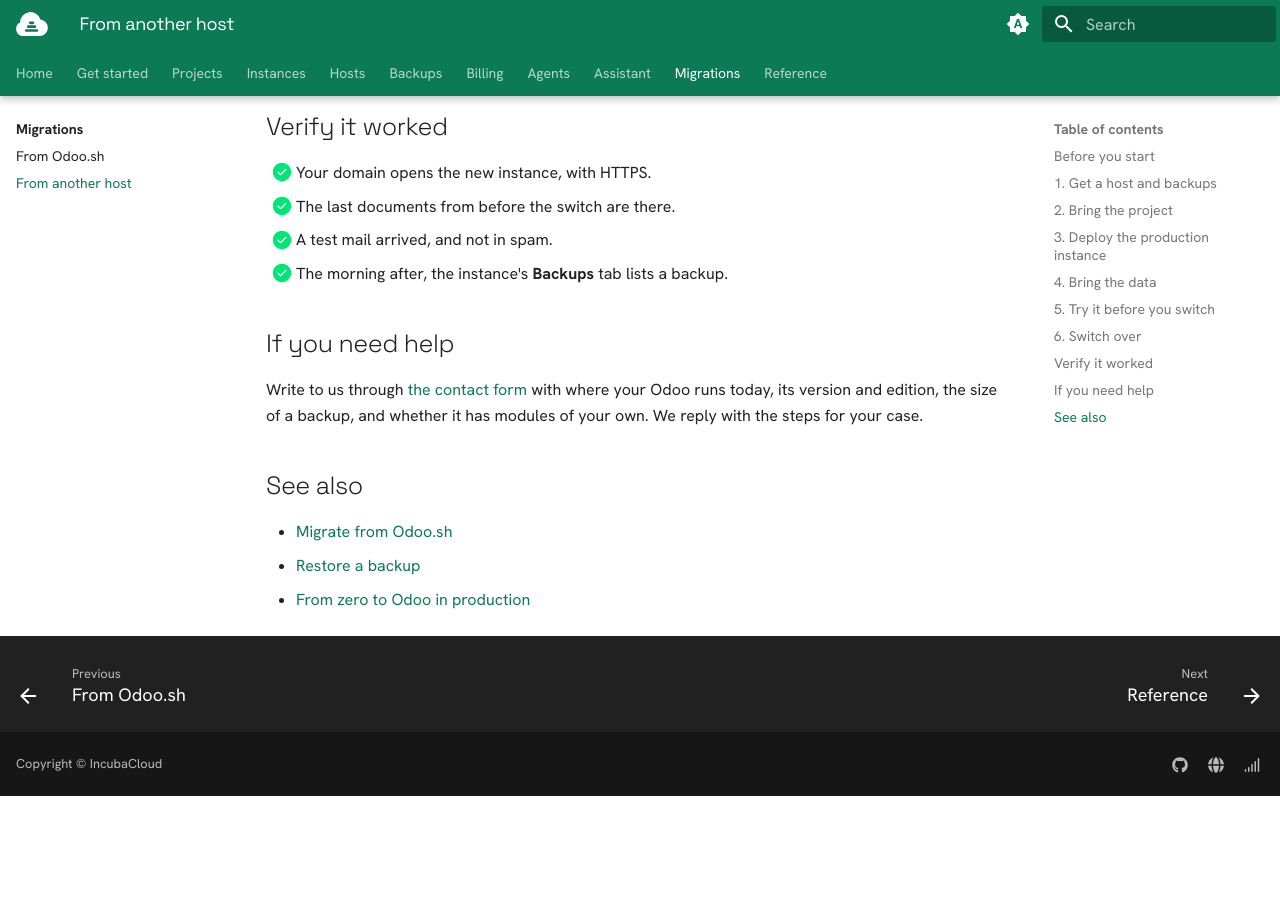
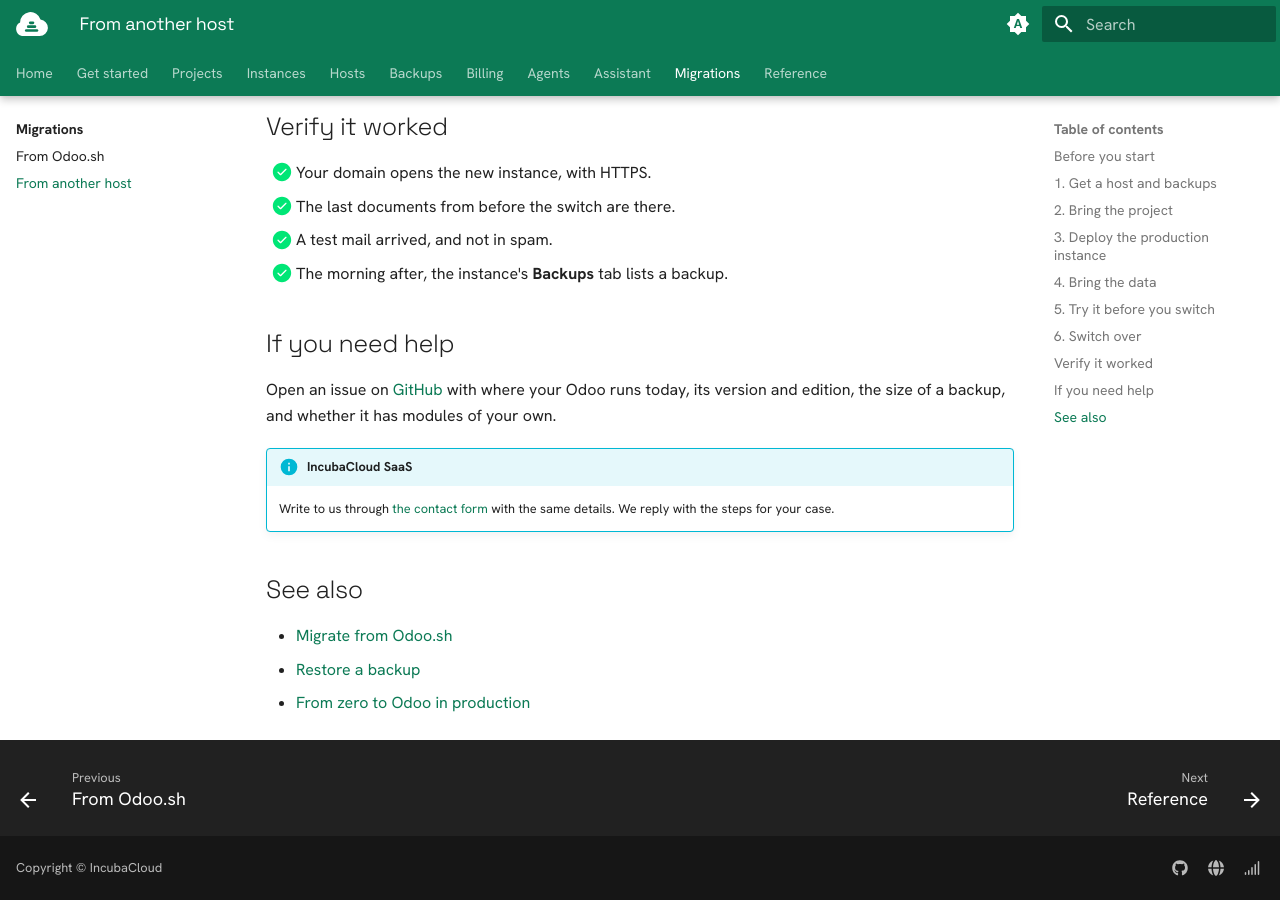
Before and after one commit to incubacloud/incubacloud, an MkDocs documentation site: the page built from docs/user/docs/migrations/from-another-host.md, in a window 1280 px wide and 900 px high, scrolled down 3056 px. Built offline with MkDocs 1.6.1 and Material for MkDocs 9.7.7, drawn with Linux system fonts in a browser that asks for light colours; plug-ins that fetch from the network failed and are left out; before the commit the page ends 3852 px from its top, so only the background shows below that.

Commit message:
[DOC] incubacloud: Migrate from another host sends who needs help to an issue on GitHub, and the hosted service's contact form goes in its own box

```diff
--- a/docs/user/docs/migrations/from-another-host.md
+++ b/docs/user/docs/migrations/from-another-host.md
@@ -153,9 +153,13 @@
 
 ## If you need help
 
-Write to us through [the contact form](https://www.incubacloud.io/contactus)
+Open an issue on [GitHub](https://github.com/incubacloud/incubacloud/issues)
 with where your Odoo runs today, its version and edition, the size of a backup,
-and whether it has modules of your own. We reply with the steps for your case.
+and whether it has modules of your own.
+
+!!! info "IncubaCloud SaaS"
+    Write to us through [the contact form](https://www.incubacloud.io/contactus)
+    with the same details. We reply with the steps for your case.
 
 ## See also
 
```
